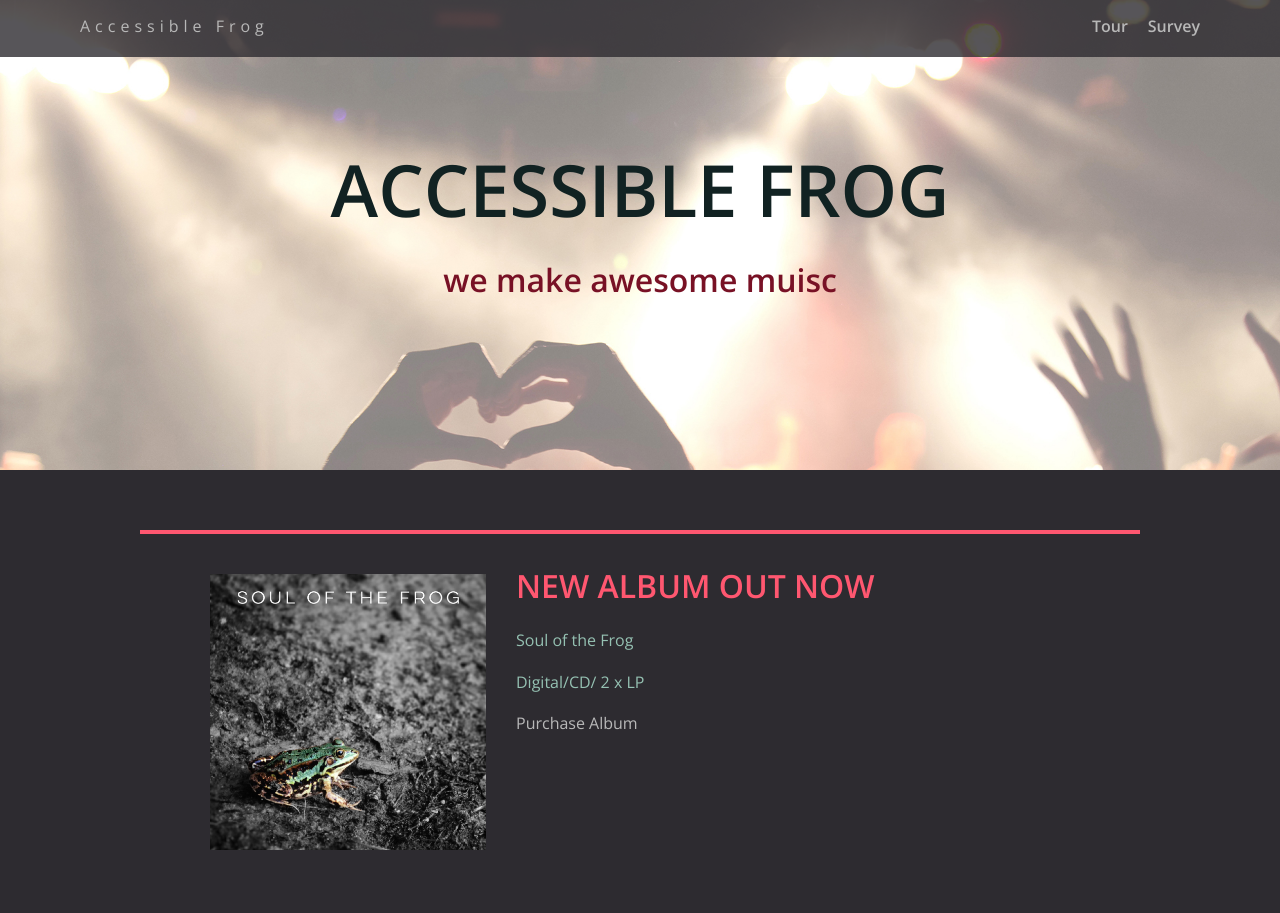
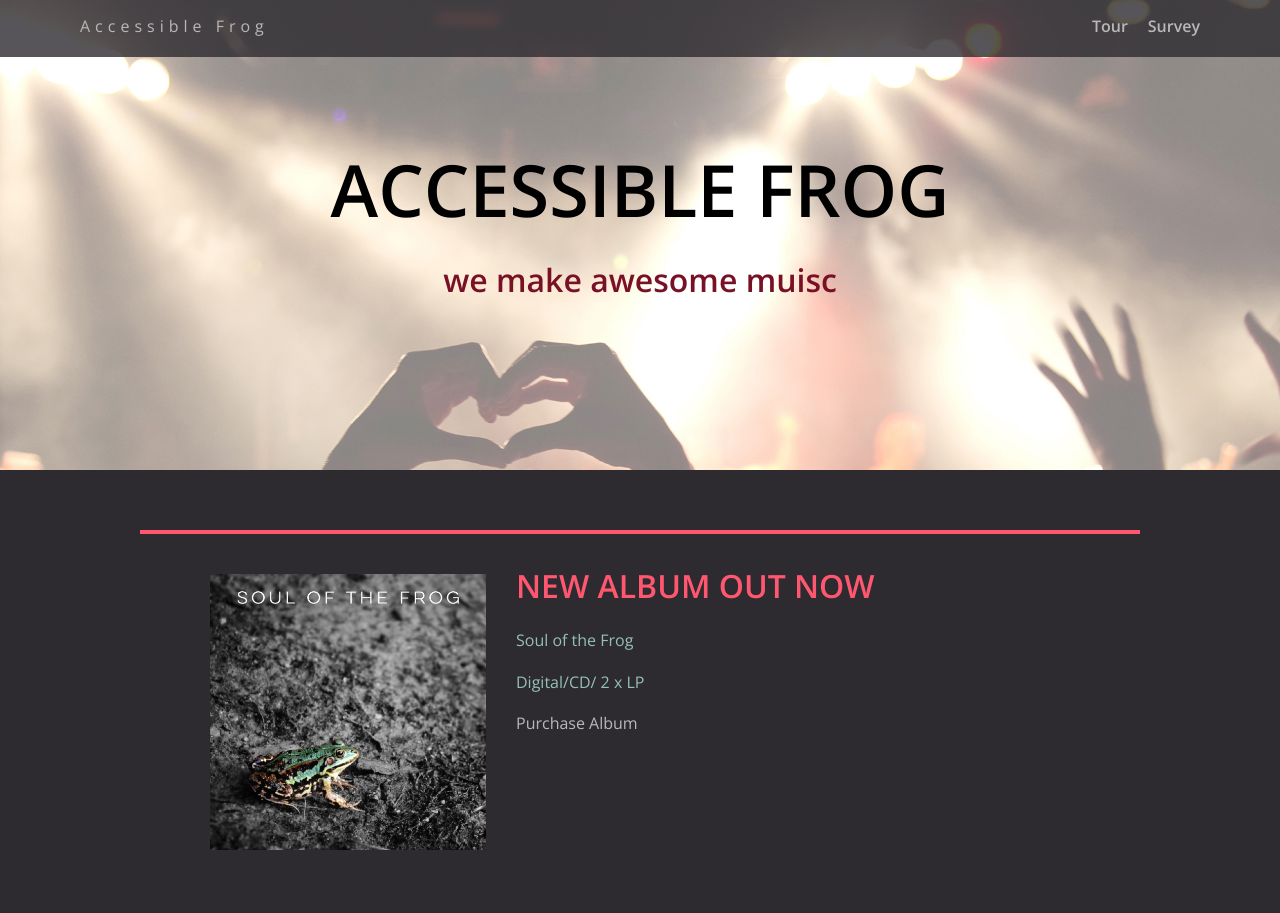
Before and after one commit to chadross0528/Project-8-Accessibility-Refactor, a plain HTML site: page index.html in a window 1280 px wide. Shown: the top 913 px of the page. Drawn offline with nearby package versions, Linux system fonts and the light colour scheme.

Commit message:
change h2 color

```diff
--- a/css/styles.css
+++ b/css/styles.css
@@ -72,7 +72,7 @@ header {
 }
 
 header h2{
-  color: #122;
+  color: #000;
   font-size: 4.5em;
   margin-top: 80px;
   margin-bottom: 20px;
```
